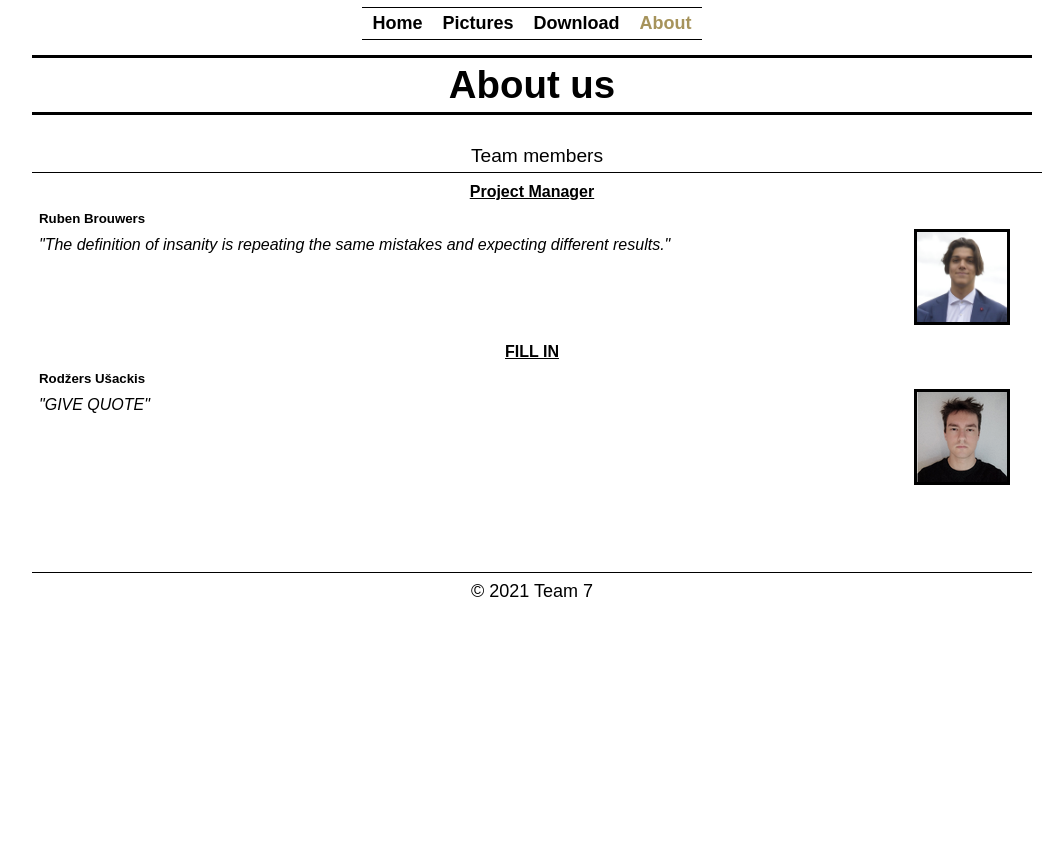
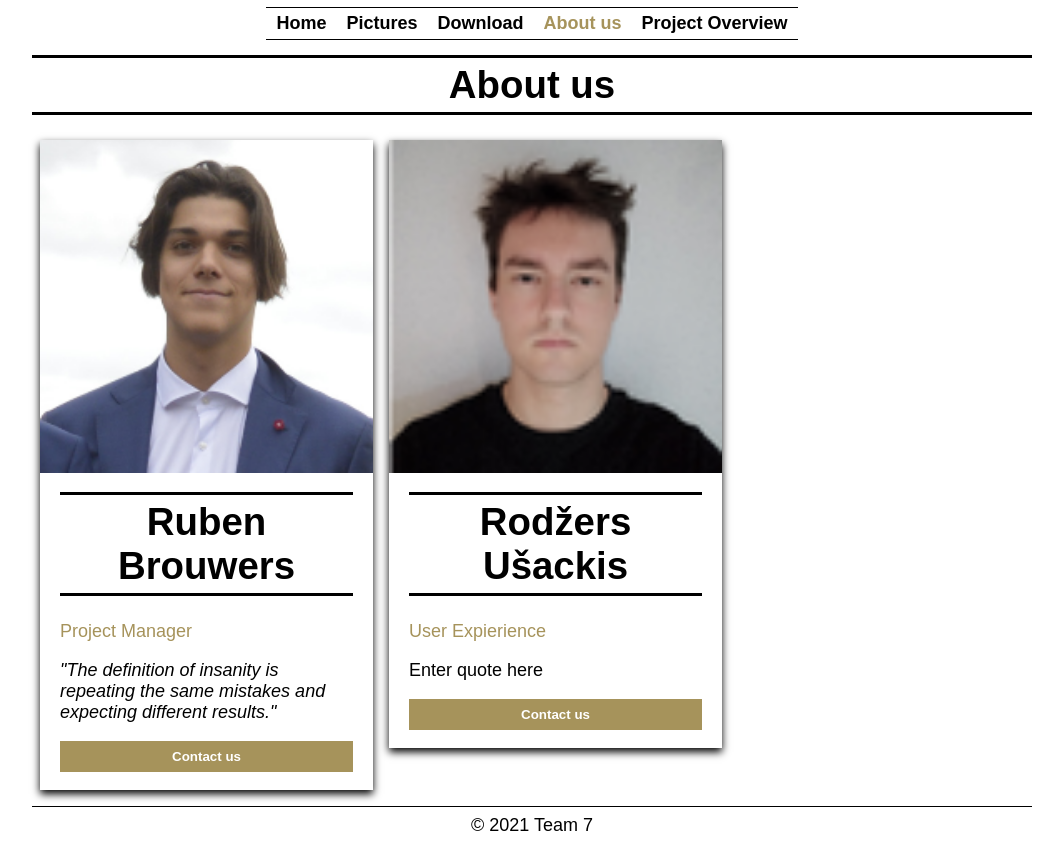
Before and after one commit to BrouwersRuben/Quarto_Website, a plain HTML site: page html/About.html in a window 1280 px wide. Shown: the part 190-1034 px from the top of the page, without its empty margins (108-1171 px from the left). Before the commit the page ends 800 px from the top, so only its background shows below. Drawn offline with Linux system fonts and the light colour scheme.

Commit message:
progress

```diff
--- a/css/Stylesheet.css
+++ b/css/Stylesheet.css
@@ -58,8 +58,6 @@ p,
 a {
     font-size: large;
 }
-
-/*TODO: Make the footer stick to the bottom*/
 
 footer {
     display: flex;
@@ -217,7 +215,7 @@ lesson, I thought it would be best to also implement it in my website.
 These following lines are used in the dowload page
  */
 
-a.gnomeExplorers {
+a.quartoGame {
     margin: 20px 0;
     clear: both;
     display: flex;
@@ -230,35 +228,65 @@ a.gnomeExplorers {
     border: #A6935B solid 1px;
 }
 
-a.gnomeExplorers:hover {
+a.quartoGame:hover {
     color: black;
 }
 
 /*These following lines are mainly for the about page.
  */
-
-.Teammember {
-    clear: both;
-    margin: 7px;
+.team{
+    /* TODO: Align the item to the center  */
+    display: flex;
+    justify-content: center;
 }
 
-.Teammember > h4 {
-    margin: 10px auto;
-    text-align: center;
-    text-decoration: underline black;
+.teamcolumn {
+    float: left;
+    width: 33.3%;
+    margin-bottom: 16px;
+    padding: 0 8px;
 }
 
-.Teammember > h5 {
-    margin: 10px auto;
+@media screen and (max-width: 380px) {
+    .column {
+        width: 100%;
+        display: block;
+    }
 }
 
-.Headshot {
-    width: 90px;
-    margin: 0 15px;
-    border: 3px solid black;
-    float: left;
+.container {
+    padding: 0 20px;
 }
 
-.Teammember > p {
-    float: right;
+.teammember {
+    box-shadow: 0 4px 8px 0 #000000;
 }
+
+.container::after, .row::after {
+    content: "";
+    clear: both;
+    display: table;
+}
+
+.title {
+    color: #A6935B;
+}
+
+.button {
+    border: none;
+    outline: 0;
+    display: inline-block;
+    padding: 8px;
+    color: white;
+    background-color: #A6935B;
+    text-align: center;
+    width: 100%;
+}
+
+.button:hover {
+    background-color: #6d613b;
+}
+
+#Headshot {
+    width: 100%;
+}
--- a/html/About.html
+++ b/html/About.html
@@ -13,37 +13,43 @@
                 <img class="Logo" src="../media\Logo\Logo.png" alt="Logo">
             </div>
             <nav>
-                <!-- TODO: Change this navbar -->
                 <div class="nav">
                     <a class="nav navUnActive" href="../index.html">Home</a>
                     <a class="nav navUnActive" href="Screenshots.html">Pictures</a>
                     <a class="nav navUnActive" href="Download.html">Download</a>
-                    <a class="nav navActive" href="About.html">About</a>
+                    <a class="nav navActive" href="About.html">About us</a>
+                    <a class="nav navUnActive" href="ProjectPresentation.html">Project Overview</a>
                 </div>
             </nav>
         </header>
         <main>
             <h2>About us</h2>
-            <div class="NameExp">
-                <!-- TODO: Give some information about our team, like where we started, where we come from, idk, something like that -->
-            </div>
-            <h3>Team members</h3>
-            <div class="Teammember">
-                <!-- TODO: Change layout a bit, like tiles maybe -->
-                <H4>Project Manager</H4>
-                <p>
-                    <img class="Headshot" src="../media/Ruben.png" alt="Ruben profile picture">
-                    <H5>Ruben Brouwers</H5>
-                    <em>"The definition of insanity is repeating the same mistakes and expecting different results."</em>
-                </p>
-            </div>
-            <div class="Teammember">
-                <H4>FILL IN</H4>
-                <p>
-                    <img class="Headshot" src="../media/Rodžers.png" alt="Rodžers profile picture">
-                    <H5>Rodžers Ušackis</H5>
-                    <em>"GIVE QUOTE"</em>
-                </p>
+            <div class="team">
+                <div class="row">
+                    <div class="teamcolumn">
+                    <div class="teammember">
+                        <!-- TODO: Set to center eventually -->
+                        <img src="..\media\Ruben.png" alt="Ruben" id="Headshot">
+                        <div class="container">
+                            <h2>Ruben Brouwers</h2>
+                            <p class="title">Project Manager</p>
+                            <p><em>"The definition of insanity is repeating the same mistakes and expecting different results."</em></p>
+                            <p><a href="mailto:ruben.brouwers@student.kdg.be"><button class="button"><b>Contact us</b></button></a></p>
+                        </div>
+                    </div>
+                    </div>
+                    <div class="teamcolumn">
+                    <div class="teammember">
+                        <img src="..\media\Rodžers.png" alt="Rodžers" id="Headshot">
+                        <div class="container">
+                            <h2>Rodžers Ušackis</h2>
+                            <p class="title">User Expierience</p>
+                            <p>Enter quote here</p>
+                            <p><a href="mailto:Rodžers.Ušackis@student.kdg.be"><button class="button"><b>Contact us</b></button></a></p>
+                        </div>
+                    </div>
+                    </div>
+                </div>
             </div>
         </main>
     </div>
```
Also changed, not shown: html/Download.html (+4 -3 lines), html/ProjectPresentation.html (added, +35 -0 lines), html/Screenshots.html (+4 -3 lines), index.html (+6 -10 lines), media/Screenshots/EnterName.JPG, media/Screenshots/Leaderboard-Specific.JPG (added), media/Screenshots/Leaderboard.JPG, media/Screenshots/LoseWindow.JPG, media/Screenshots/Main.JPG, media/Screenshots/Startwindow.JPG, media/Screenshots/Tutorial.JPG (added), media/Screenshots/WinWindow.JPG, media/Switzerland.jpg (deleted).
